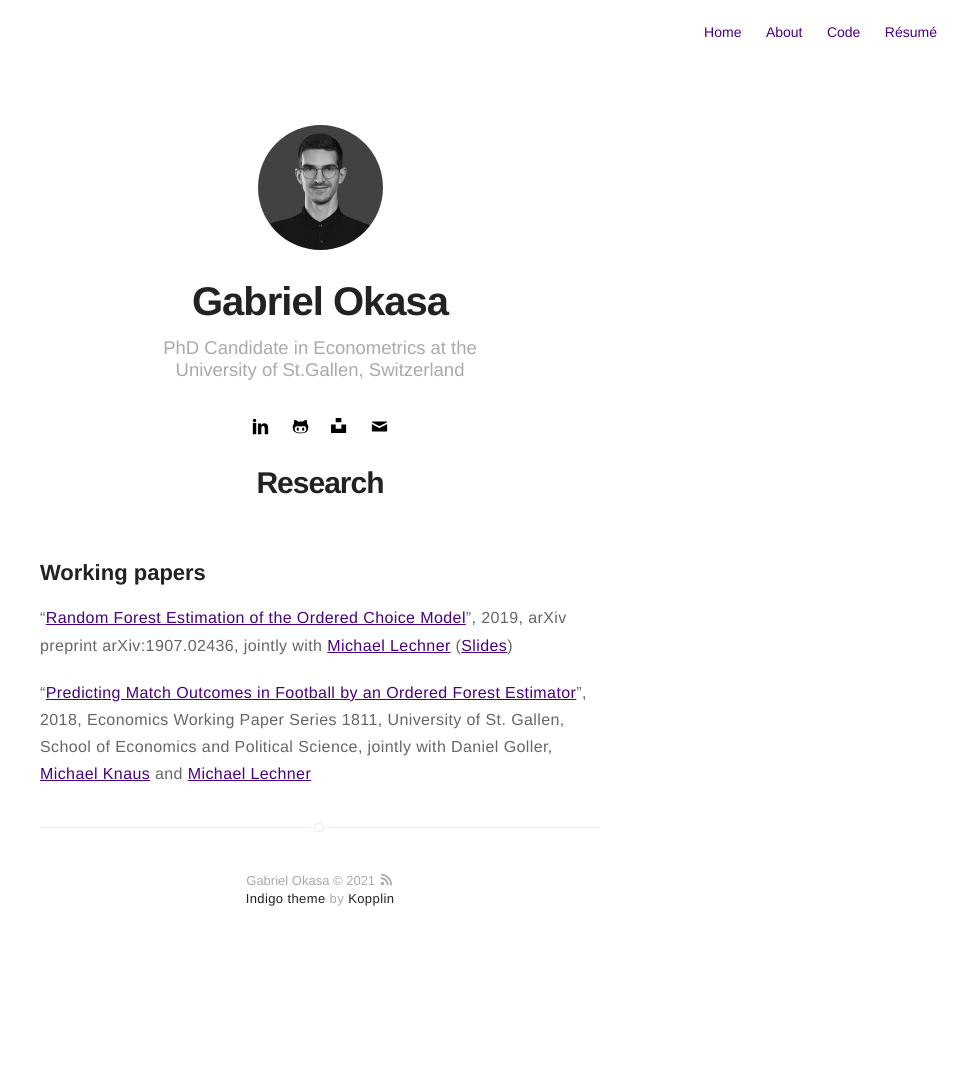
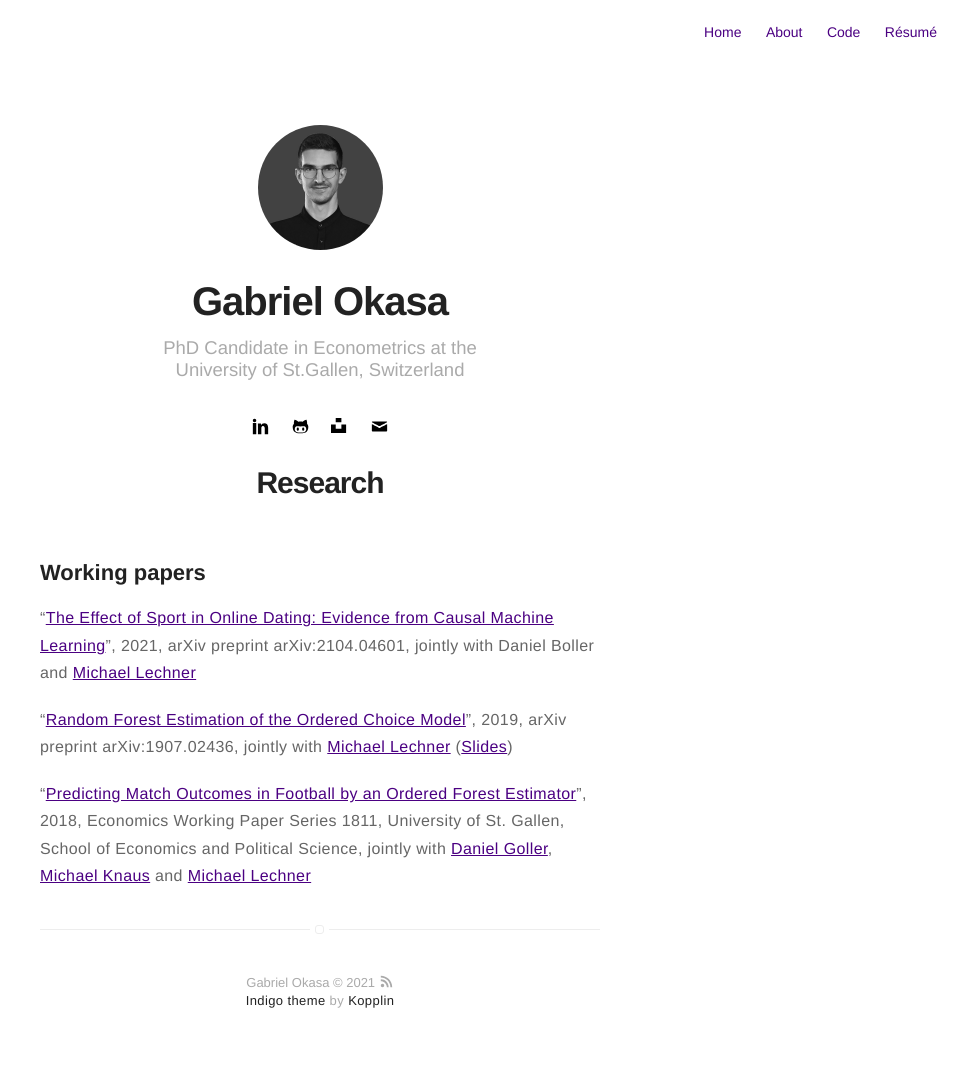
Before and after one commit to okasag/okasag.github.io, a Jekyll site: the page built from research.md, in a window 1280 px wide. Shown: the whole page, without its empty margins (320-1280 px from the left). Built offline with Jekyll 4.4.1, drawn with Linux system fonts in a browser that asks for light colours; before the commit the page ends 971 px from its top, so only the background shows below that.

Commit message:
research and cv update

```diff
--- a/research.md
+++ b/research.md
@@ -7,7 +7,9 @@ layout: page
 
 ## Working papers
 
-"[Random Forest Estimation of the Ordered Choice Model](https://arxiv.org/abs/1907.02436)", 2019, arXiv preprint arXiv:1907.02436, jointly with [Michael Lechner](https://www.michael-lechner.eu/) ([Slides]({{ site.url }}/assets/pdf/orf_ysem_zurich_okasa.pdf))
+"[The Effect of Sport in Online Dating: Evidence from Causal Machine Learning](https://arxiv.org/pdf/2104.04601.pdf)", 2021, arXiv preprint arXiv:2104.04601, jointly with Daniel Boller and [Michael Lechner](https://www.michael-lechner.eu/)
+
+"[Random Forest Estimation of the Ordered Choice Model](https://arxiv.org/pdf/1907.02436.pdf)", 2019, arXiv preprint arXiv:1907.02436, jointly with [Michael Lechner](https://www.michael-lechner.eu/) ([Slides]({{ site.url }}/assets/pdf/orf_ysem_zurich_okasa.pdf))
 
 
-"[Predicting Match Outcomes in Football by an Ordered Forest Estimator](http://ux-tauri.unisg.ch/RePEc/usg/econwp/EWP-1811.pdf)", 2018,  Economics Working Paper Series 1811, University of St. Gallen, School of Economics and Political Science, jointly with Daniel Goller, [Michael Knaus](https://mcknaus.github.io/) and [Michael Lechner](https://www.michael-lechner.eu/)
+"[Predicting Match Outcomes in Football by an Ordered Forest Estimator](http://ux-tauri.unisg.ch/RePEc/usg/econwp/EWP-1811.pdf)", 2018,  Economics Working Paper Series 1811, University of St. Gallen, School of Economics and Political Science, jointly with [Daniel Goller](https://sites.google.com/site/mrdanielgoller), [Michael Knaus](https://mcknaus.github.io/) and [Michael Lechner](https://www.michael-lechner.eu/)
```
Also changed, not shown: 1 other file.
